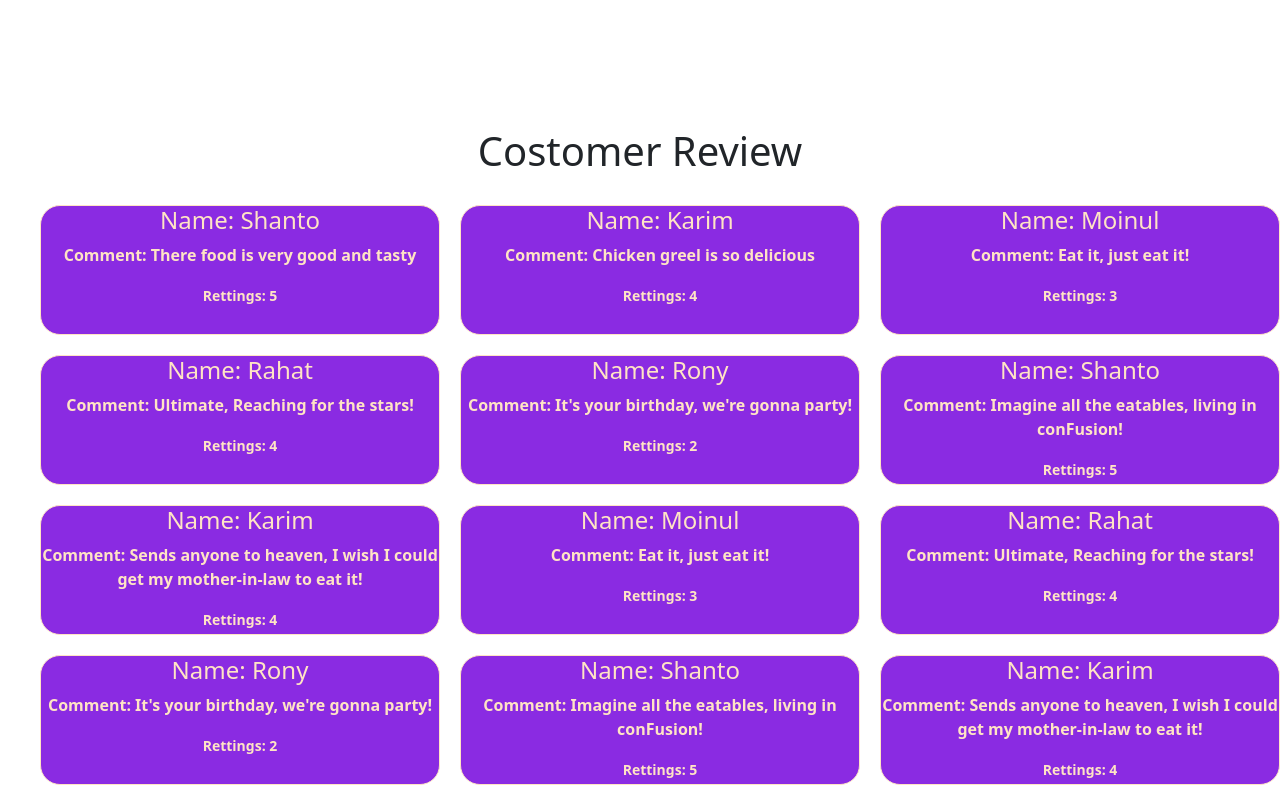
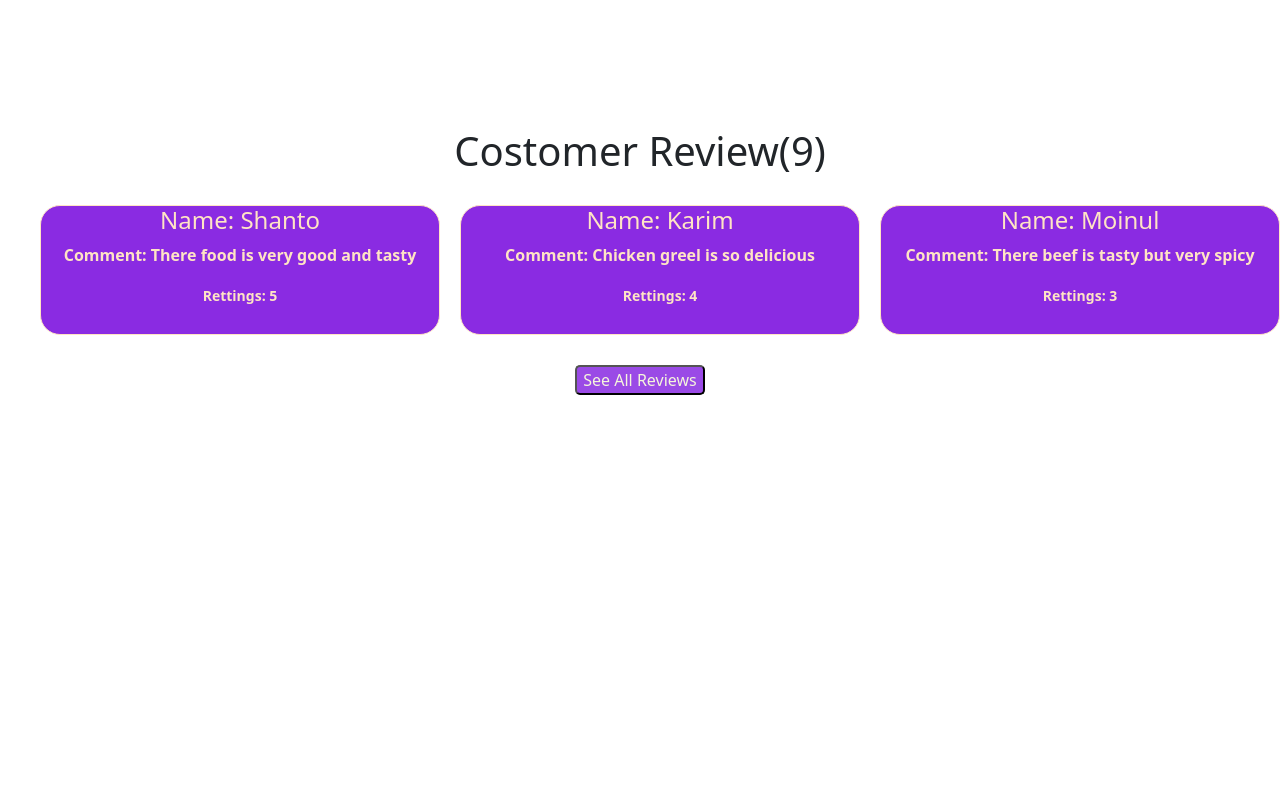
Before and after one commit to programmer-jafir/rainbow-food-analysis, a React (Create React App) app: page / in a window 1280 px wide. Shown: the part 660-1460 px from the top of the page. After the commit the page ends 1055 px from the top, so only its background shows below. Built offline with nearby package versions, Linux system fonts and the light colour scheme.

Commit message:
Slice costomer review

```diff
--- a/public/reatings.json
+++ b/public/reatings.json
@@ -21,7 +21,7 @@
         "dishId": 0,
         "id": 2,
         "rating": 3,
-        "description": "Eat it, just eat it!",
+        "description": "There beef is tasty but very spicy",
         "author": "Moinul",
         "date": "2019-02-13T17:57:28.556094Z",
         "retings": "5/4"
@@ -30,7 +30,7 @@
         "dishId": 0,
         "id": 3,
         "rating": 4,
-        "description": "Ultimate, Reaching for the stars!",
+        "description": "Cake is very delicious and tasty",
         "author": "Rahat",
         "date": "2017-12-02T17:57:28.556094Z",
         "retings": "5/4"
@@ -39,7 +39,7 @@
         "dishId": 0,
         "id": 4,
         "rating": 2,
-        "description": "It's your birthday, we're gonna party!",
+        "description": "There food is very testy and healthy",
         "author": "Rony",
         "date": "2019-12-02T17:57:28.556094Z",
         "retings": "5/4"
@@ -48,7 +48,7 @@
         "dishId": 1,
         "id": 5,
         "rating": 5,
-        "description": "Imagine all the eatables, living in conFusion!",
+        "description": "Chicken greel is so delicious",
         "author": "Shanto",
         "date": "2018-10-16T17:57:28.556094Z",
         "retings": "5/4.5"
@@ -57,7 +57,7 @@
         "dishId": 1,
         "id": 6,
         "rating": 4,
-        "description": "Sends anyone to heaven, I wish I could get my mother-in-law to eat it!",
+        "description": "There chocolate cake is delicious",
         "author": "Karim",
         "date": "2017-09-05T17:57:28.556094Z",
         "retings": "5/4"
@@ -66,7 +66,7 @@
         "dishId": 1,
         "id": 7,
         "rating": 3,
-        "description": "Eat it, just eat it!",
+        "description": "There beef is tasty but very spicy",
         "author": "Moinul",
         "date": "2019-02-13T17:57:28.556094Z",
         "retings": "5/4"
@@ -75,44 +75,9 @@
         "dishId": 1,
         "id": 8,
         "rating": 4,
-        "description": "Ultimate, Reaching for the stars!",
+        "description": "There kabab is jusi and tasty",
         "author": "Rahat",
         "date": "2017-12-02T17:57:28.556094Z",
         "retings": "5/4"
-      },
-      {
-        "dishId": 1,
-        "id": 9,
-        "rating": 2,
-        "description": "It's your birthday, we're gonna party!",
-        "author": "Rony",
-        "date": "2019-12-02T17:57:28.556094Z",
-        "retings": "5/4.5"
-      },
-      {
-        "dishId": 2,
-        "id": 10,
-        "rating": 5,
-        "description": "Imagine all the eatables, living in conFusion!",
-        "author": "Shanto",
-        "date": "2018-10-16T17:57:28.556094Z",
-        "retings": "5/4"
-      },
-      {
-        "dishId": 2,
-        "id": 11,
-        "rating": 4,
-        "description": "Sends anyone to heaven, I wish I could get my mother-in-law to eat it!",
-        "author": "Karim",
-        "date": "2017-09-05T17:57:28.556094Z",
-        "retings": "5/4.5"
-      },
-      {
-        "dishId": 2,
-        "id": 12,
-        "rating": 3,
-        "description": "Eat it, just eat it!",
-        "author": "Moinul",
-        "date": "2019-02-13T17:57:28.556094Z"
       }
     ]
--- a/src/components/Home/Home.js
+++ b/src/components/Home/Home.js
@@ -1,11 +1,12 @@
 import React from 'react';
 import { Link } from 'react-router-dom';
+import useReatings from '../../hooks/useReatings';
 import headerImg from "../img/header.jpg"
-import Review from '../Reviews/Reviews';
+import ReviewCard from '../ReviewCard/ReviewCard';
 import './Home.css'
-// import '../img/header.jpg'
 
 const Home = () => {
+    const [reatings] = useReatings();
     return (
         <div>
             <div className='flexible-container'>
@@ -17,7 +18,21 @@ const Home = () => {
                     <img src={headerImg} alt="" />
                 </div>
             </div>
-            <Review></Review>
+
+            <div>
+            <h1>Costomer Review({reatings.length})</h1>
+            <div>
+                <div className="review-container">
+                {
+                    reatings.slice(0, 3).map(reating => <ReviewCard
+                    key={reating.id}
+                    reating={reating}
+                    >
+                    </ReviewCard>)
+                }
+                </div>
+            </div>
+        </div>
             <Link to='/review'>
                 <button className='review-btn'>See All Reviews</button>
             </Link>
--- a/src/components/Reviews/Reviews.js
+++ b/src/components/Reviews/Reviews.js
@@ -1,13 +1,13 @@
-import React from 'react';
 import useReatings from '../../hooks/useReatings';
 import ReviewCard from '../ReviewCard/ReviewCard';
 import './Reviews.css'
 
+
 const Reviews = () => {
-    const [reatings, setreatings] = useReatings();
+    const [reatings] = useReatings();
     return (
-        <div>
-            <h1>Costomer Review</h1>
+            <div>
+            <h1>Costomer Review({reatings.length})</h1>
             <div>
                 <div className="review-container">
                 {
```
